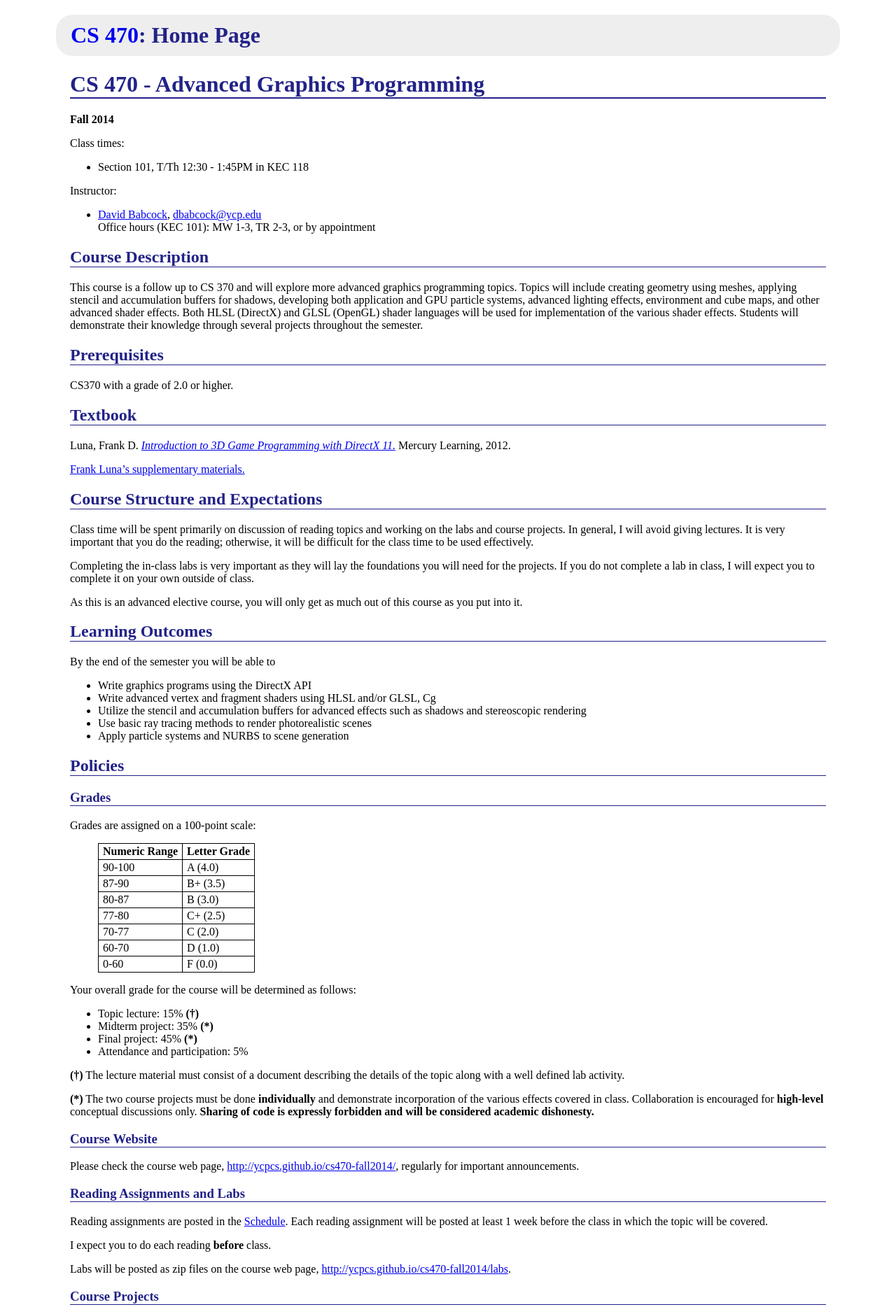
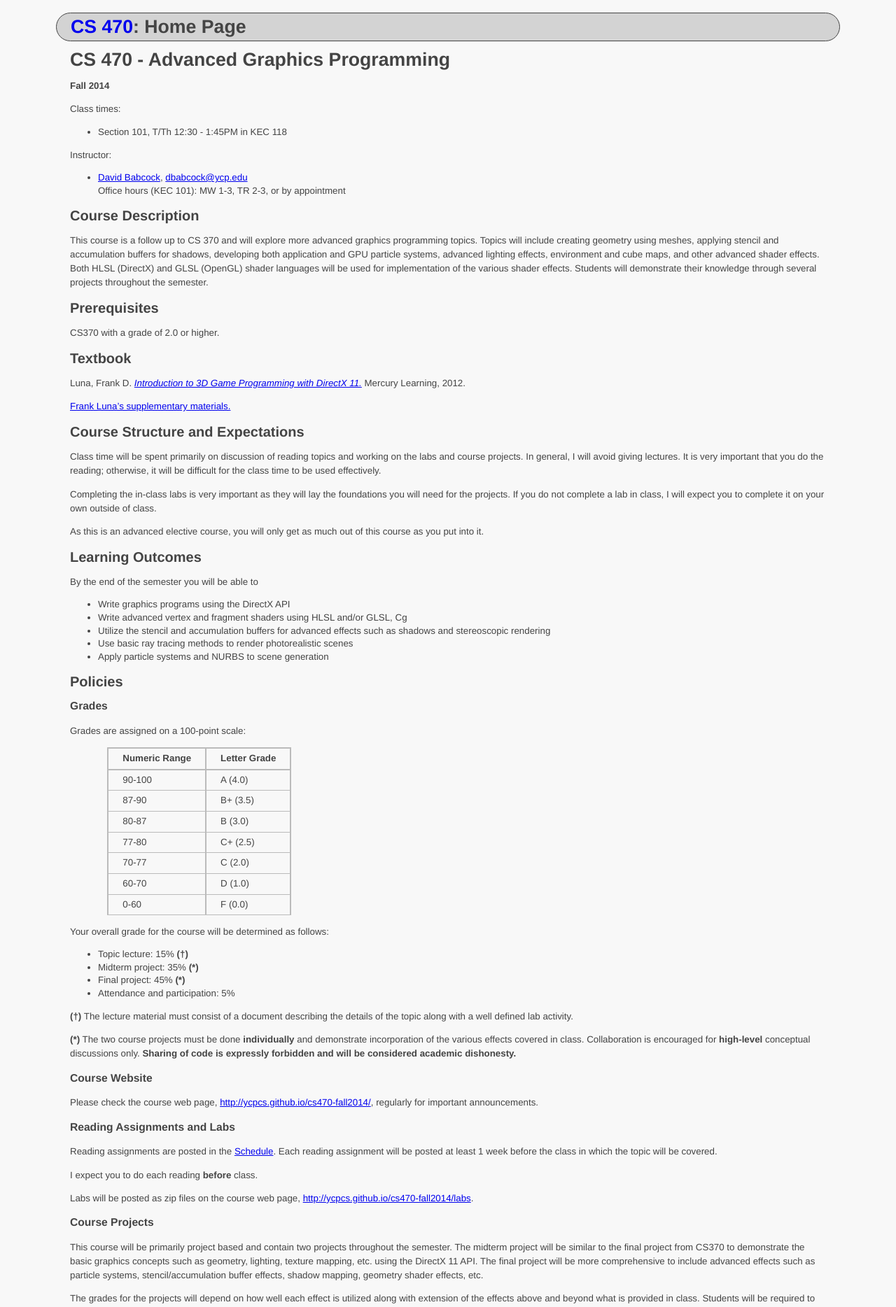
Before and after one commit to ycpcs/cs470-fall2014, a Jekyll site: the page built from syllabus.md, in a window 1280 px wide. Shown: the top 1868 px of the page at 70% size. Built offline with Jekyll 4.4.1, drawn with Linux system fonts in a browser that asks for light colours; Markdown is read by kramdown in place of the engine named in the settings.

Commit message:
update css
update css files

```diff
--- a/css/site.css
+++ b/css/site.css
@@ -1,12 +1,21 @@
 body {
+	font:13.34px helvetica,arial,freesans,clean,sans-serif;
 	margin: 0px 80px;
+	background-color: #F8F8F8;
+	color: #444;
+	line-height:1.4em;
+}
+
+p {
+	margin:1em 0;
+	line-height:1.5em;
 }
 
 .pageheader h1 {
-	color: #228;
+/* 	color: #141; */
 	font-size: 200%;
-	background: #eee;
-	border: 1px solid transparent;
+	background: #d3d3d3;
+	border: 1px solid #444;
 	border-radius: 24px;
 	padding: 10px 20px;
 }
@@ -22,17 +31,18 @@ body {
 
 .content {
 	padding: 0px 20px;
-	background: white;
+/* 	background: white; */
 }
 
 .content h1 {
-	color: #228;
-	border-bottom: 2px solid #228;
+/* 	color: #141; */
+/* 	border-bottom: 2px solid #444; */
+/* 	padding-bottom: 10px; */
 }
 
 .content h2, .content h3 {
-	color: #228;
-	border-bottom: 1px solid #228;
+/* 	color: #141; */
+/* 	border-bottom: 1px solid #444; */
 }
 
 .footer {
@@ -40,8 +50,8 @@ body {
 	margin-bottom: 10px;
 	padding: 10px 30px;
 	text-align: center;
-	background: #eee;
-	border: 1px solid transparent;
+	background: #d3d3d3;
+	border: 1px solid #444;
 	border-radius: 16px;
 }
 
@@ -50,6 +60,12 @@ body {
 	border: 4px solid red;
 	border-radius: 24px;
 	padding: 10px 40px;
+}
+
+div.linkcolumn ul {
+	width: 240px;
+	margin: 0 0;
+	float: left;
 }
 
 pre {
@@ -64,9 +80,25 @@ pre {
 table {
 	border: 1px solid black;
 	border-collapse: collapse;
+	font-size:inherit;
+	font:100%;
+	margin:1em;
 }
 
-tr, th, td {
-	border: 1px solid black;
-	padding: 2px 6px;
+
+th {
+	border:2px solid #bbb;
+	padding: 5px 20px;
 }
+
+tr, td {
+	border:1px solid #bbb;
+	border-left: 2px solid #bbb;
+	border-right: 2px solid #bbb;
+	padding: 5px 20px;
+}
+
+/* Minor tweak to get the CC image link to align nicely with the footer text */
+a.cc-img {
+	vertical-align: -2px;
+}
--- a/css/syntax.css
+++ b/css/syntax.css
@@ -1,4 +1,4 @@
-.highlight  { background: white;  }
+.highlight  { background: #F8F8F8;  }
 .highlight pre { /*font-size: 14px;*/ background: #F0F0F0; }
 .highlight .c { color: blue; font-style: italic } /* Comment */
 .highlight .err { color: #a61717; background-color: #e3d2d2 } /* Error */
```
